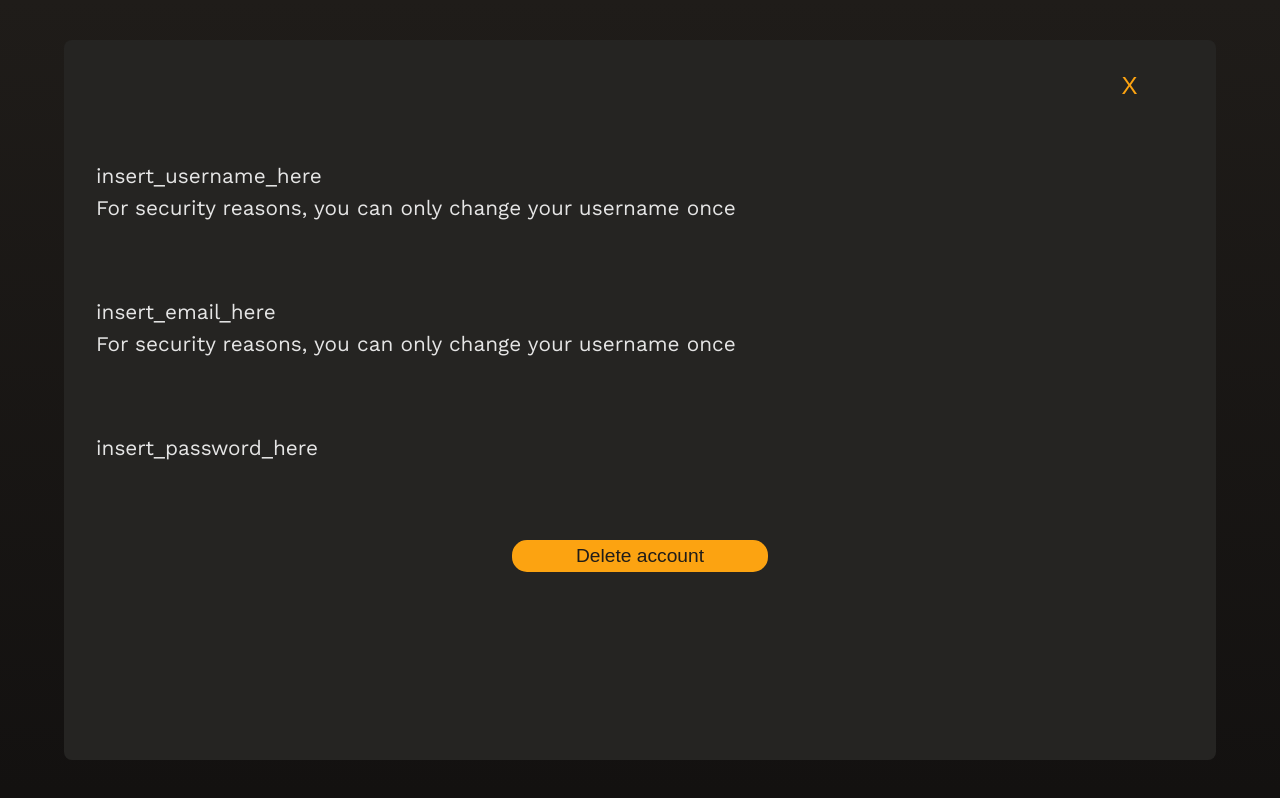
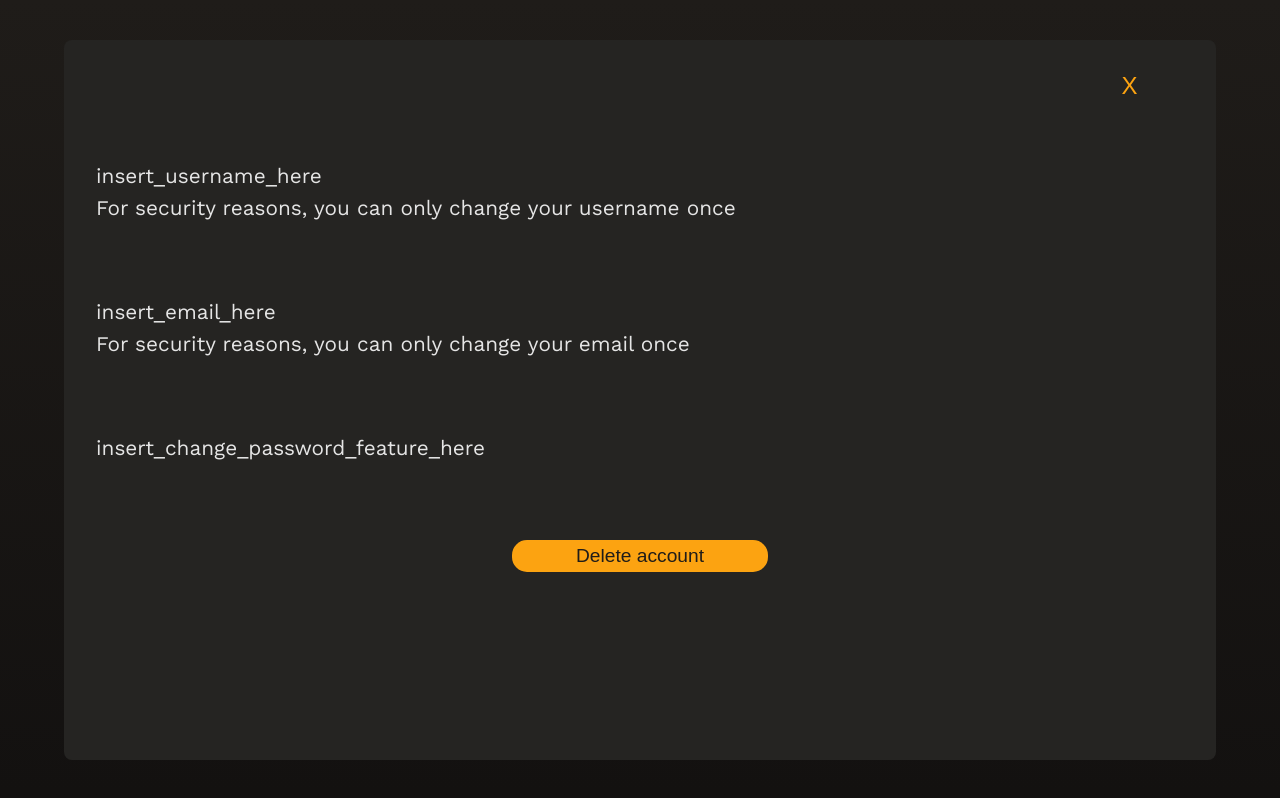
Before and after one commit to DamianGonzalezV/AraBank, a website with bundled scripts: page public/app.html in a window 1280 px wide. Both pictures are taken after a click on the icon 88 px from the left and 64 px from the top of the page. Built offline with nearby package versions, Linux system fonts and the light colour scheme; no server answers.

Commit message:
Add classes on settings elements

```diff
--- a/public/app.html
+++ b/public/app.html
@@ -133,15 +133,15 @@
       <div
         class="profile-settings-change-container profile-settings-change-email"
       >
-        <p>insert_email_here</p>
-        <span
-          >For security reasons, you can only change your username once</span
-        >
+        <p class="profile-settings-email" data-qa="profile-settings-email">
+          insert_email_here
+        </p>
+        <span>For security reasons, you can only change your email once</span>
       </div>
       <div
         class="profile-settings-change-container profile-settings-change-password"
       >
-        <p>insert_password_here</p>
+        <p>insert_change_password_feature_here</p>
       </div>
       <div
         class="profile-settings-change-container profile-settings-delete-account"
```
